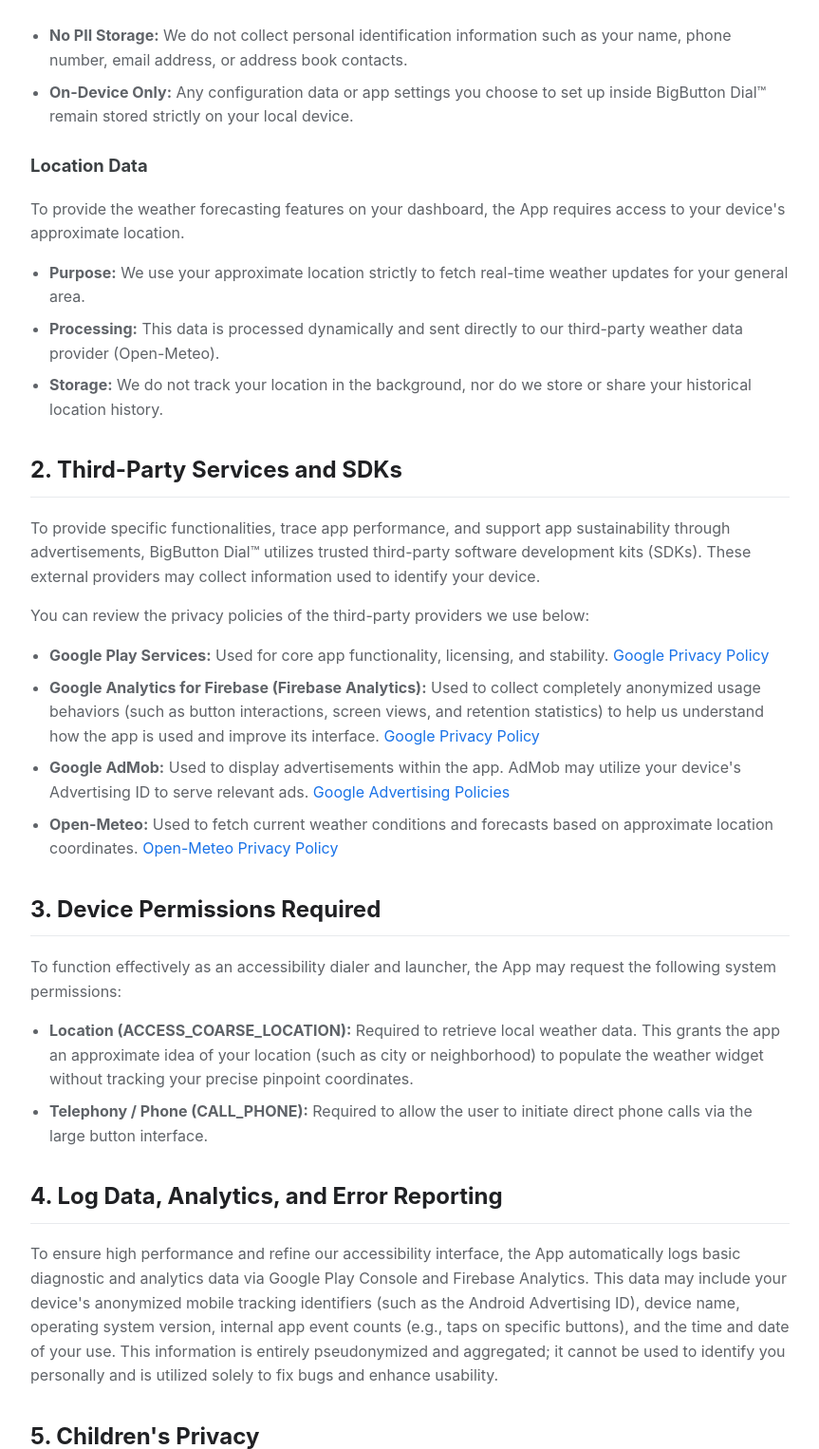
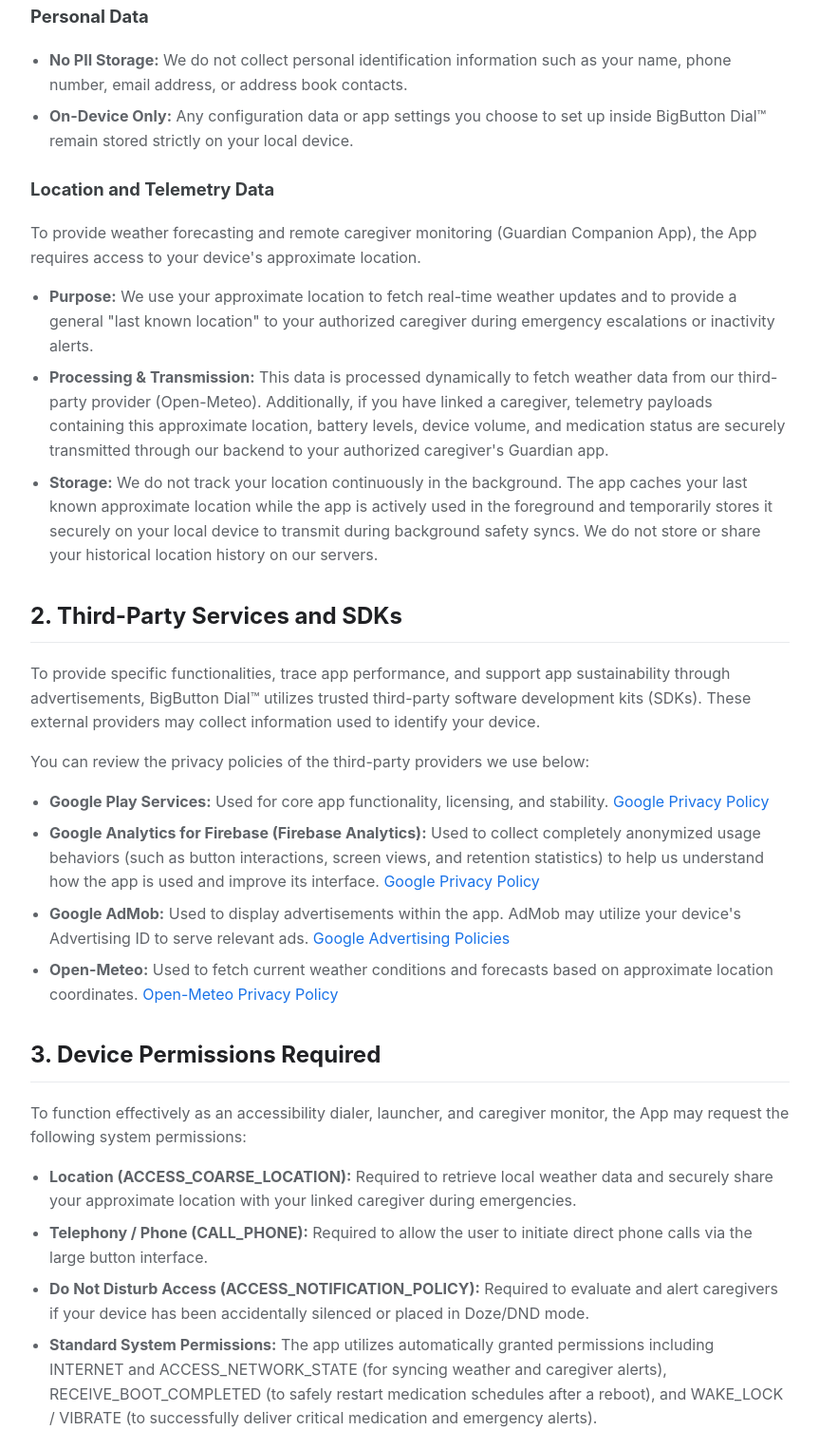
Before and after one commit to BigButtonDial/privacy-policy, a plain HTML site: page index.html in a window 1280 px wide. Shown: the part 633-2159 px from the top of the page at 95% size, without its empty margins (208-1071 px from the left). Drawn offline with Linux system fonts and the light colour scheme.

Commit message:
Update privacy policy for essentials tier

```diff
--- a/index.html
+++ b/index.html
@@ -79,7 +79,7 @@
 <div class="container">
     <header>
         <h1>Privacy Policy for BigButton Dial™</h1>
-        <p class="effective-date">Effective Date: July 12, 2026</p>
+        <p class="effective-date">Effective Date: October 14, 2026</p>
     </header>
 
     <main>
@@ -89,7 +89,7 @@
         <hr>
 
         <h2>1. Information Collection and Use</h2>
-        <p>Our core philosophy is simple: <strong>Your personal identity belongs to you.</strong> We do not collect, store, or transmit your personally identifiable information to external servers. However, to monitor app stability and improve user experience, we collect anonymized, aggregated usage statistics as detailed below.</p>
+        <p>Our core philosophy is simple: <strong>Your personal identity belongs to you.</strong> We do not collect, store, or transmit your personally identifiable information to external servers. However, to monitor app stability and provide remote caregiver features, we collect anonymized, aggregated usage statistics and specific telemetry data as detailed below.</p>
 
         <h3>Personal Data</h3>
         <ul>
@@ -97,12 +97,12 @@
             <li><strong>On-Device Only:</strong> Any configuration data or app settings you choose to set up inside BigButton Dial™ remain stored strictly on your local device.</li>
         </ul>
 
-        <h3>Location Data</h3>
-        <p>To provide the weather forecasting features on your dashboard, the App requires access to your device's approximate location.</p>
+        <h3>Location and Telemetry Data</h3>
+        <p>To provide weather forecasting and remote caregiver monitoring (Guardian Companion App), the App requires access to your device's approximate location.</p>
         <ul>
-            <li><strong>Purpose:</strong> We use your approximate location strictly to fetch real-time weather updates for your general area.</li>
-            <li><strong>Processing:</strong> This data is processed dynamically and sent directly to our third-party weather data provider (Open-Meteo).</li>
-            <li><strong>Storage:</strong> We do not track your location in the background, nor do we store or share your historical location history.</li>
+            <li><strong>Purpose:</strong> We use your approximate location to fetch real-time weather updates and to provide a general "last known location" to your authorized caregiver during emergency escalations or inactivity alerts.</li>
+            <li><strong>Processing &amp; Transmission:</strong> This data is processed dynamically to fetch weather data from our third-party provider (Open-Meteo). Additionally, if you have linked a caregiver, telemetry payloads containing this approximate location, battery levels, device volume, and medication status are securely transmitted through our backend to your authorized caregiver's Guardian app.</li>
+            <li><strong>Storage:</strong> We do not track your location continuously in the background. The app caches your last known approximate location while the app is actively used in the foreground and temporarily stores it securely on your local device to transmit during background safety syncs. We do not store or share your historical location history on our servers.</li>
         </ul>
 
         <h2>2. Third-Party Services and SDKs</h2>
@@ -116,10 +116,12 @@
         </ul>
 
         <h2>3. Device Permissions Required</h2>
-        <p>To function effectively as an accessibility dialer and launcher, the App may request the following system permissions:</p>
+        <p>To function effectively as an accessibility dialer, launcher, and caregiver monitor, the App may request the following system permissions:</p>
         <ul>
-            <li><strong>Location (ACCESS_COARSE_LOCATION):</strong> Required to retrieve local weather data. This grants the app an approximate idea of your location (such as city or neighborhood) to populate the weather widget without tracking your precise pinpoint coordinates.</li>
+            <li><strong>Location (ACCESS_COARSE_LOCATION):</strong> Required to retrieve local weather data and securely share your approximate location with your linked caregiver during emergencies.</li>
             <li><strong>Telephony / Phone (CALL_PHONE):</strong> Required to allow the user to initiate direct phone calls via the large button interface.</li>
+            <li><strong>Do Not Disturb Access (ACCESS_NOTIFICATION_POLICY):</strong> Required to evaluate and alert caregivers if your device has been accidentally silenced or placed in Doze/DND mode.</li>
+            <li><strong>Standard System Permissions:</strong> The app utilizes automatically granted permissions including INTERNET and ACCESS_NETWORK_STATE (for syncing weather and caregiver alerts), RECEIVE_BOOT_COMPLETED (to safely restart medication schedules after a reboot), and WAKE_LOCK / VIBRATE (to successfully deliver critical medication and emergency alerts).</li>
         </ul>
 
         <h2>4. Log Data, Analytics, and Error Reporting</h2>
@@ -131,7 +133,7 @@
         <h2>6. Changes to This Privacy Policy</h2>
         <p>We may update our Privacy Policy from time to time to reflect changes in our practices or for legal compliance. We advise you to review this page periodically for any changes. We will notify you of any changes by posting the new Privacy Policy on this page and updating the effective date at the top.</p>
 
-        <h2>7. Data Control & Deletion</h2>
+        <h2>7. Data Control &amp; Deletion</h2>
         <p>Because BigButton Dial™ does not use user accounts or store personal data on external servers, there is no user data for us to delete.</p>
         <p>For data automatically handled by third-party services (like Google AdMob or Firebase Analytics), users can control or delete their advertising data directly through their Android device settings by navigating to <strong>Settings &gt; Privacy &gt; Ads &gt; Delete advertising ID</strong>.</p>
 
```
